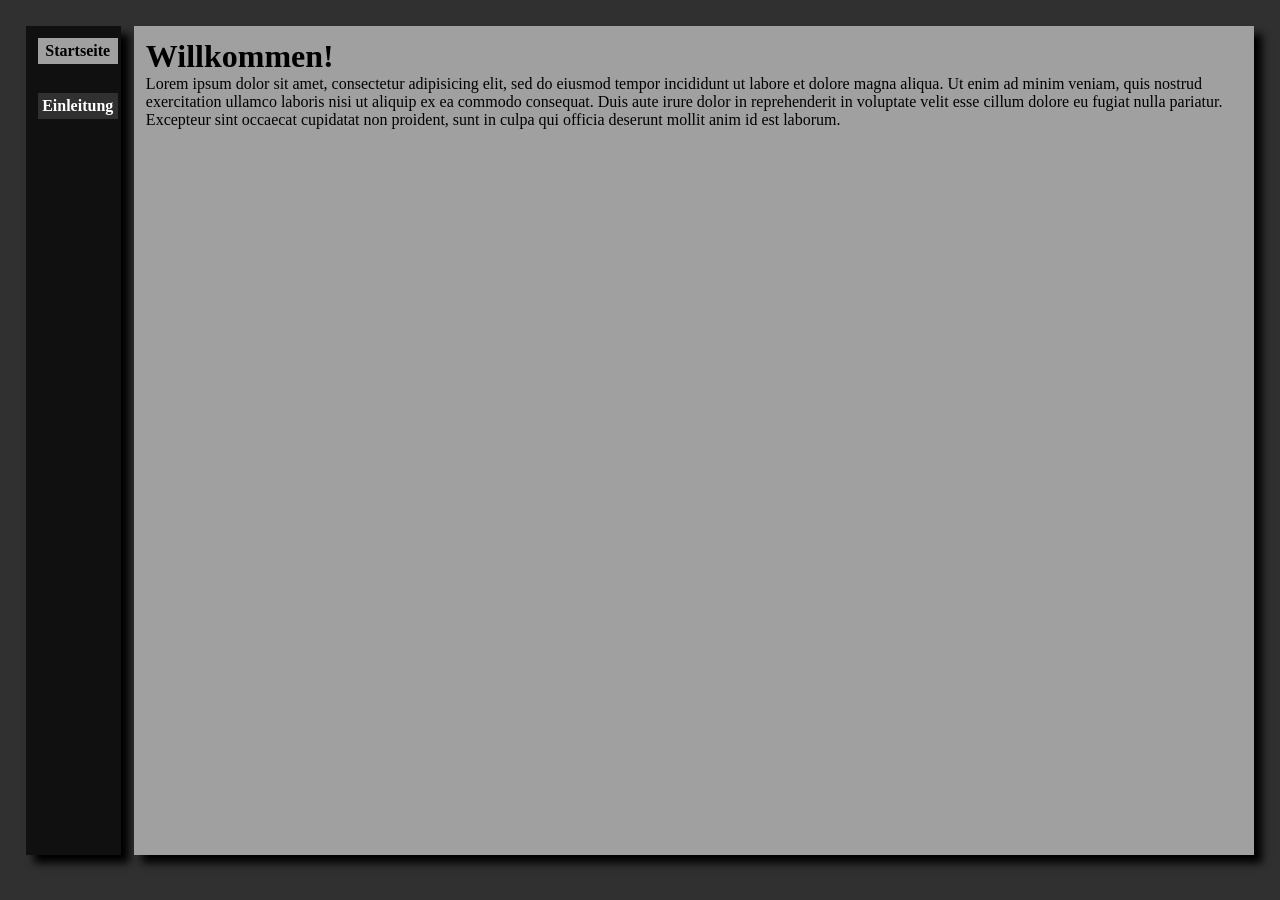
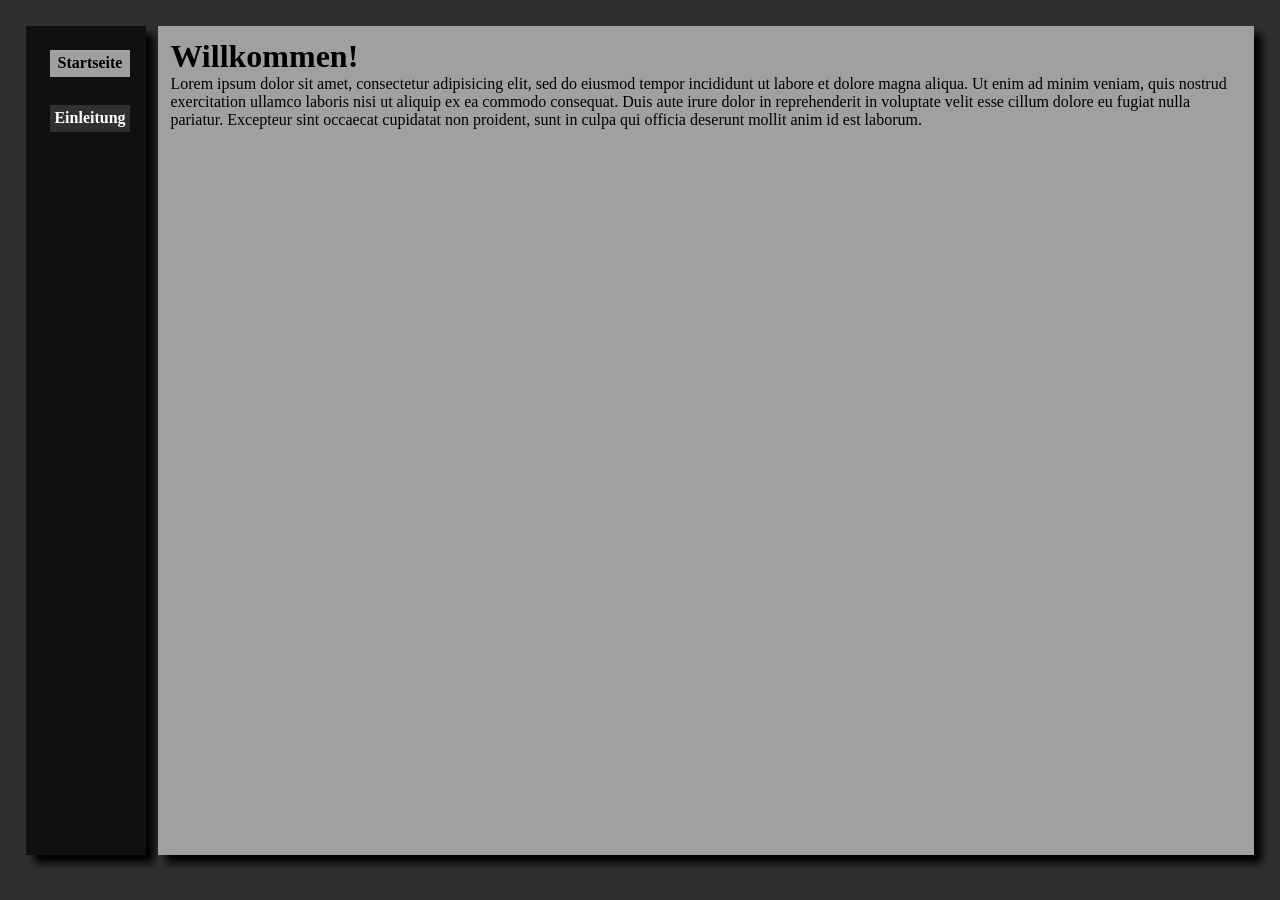
Before and after one commit to vivi90/drafts, a Jekyll site: the page built from index.md, in a window 1280 px wide. Built offline with Jekyll 4.4.1, drawn with Linux system fonts in a browser that asks for light colours.

Commit message:
Layout fix.

```diff
--- a/_sass/layout.scss
+++ b/_sass/layout.scss
@@ -9,7 +9,8 @@ body {
 
 nav {
     flex-shrink: 0;
-    padding: 1%;
+    padding: 2%;
+    text-align: center;
 }
 
 nav li {
```
